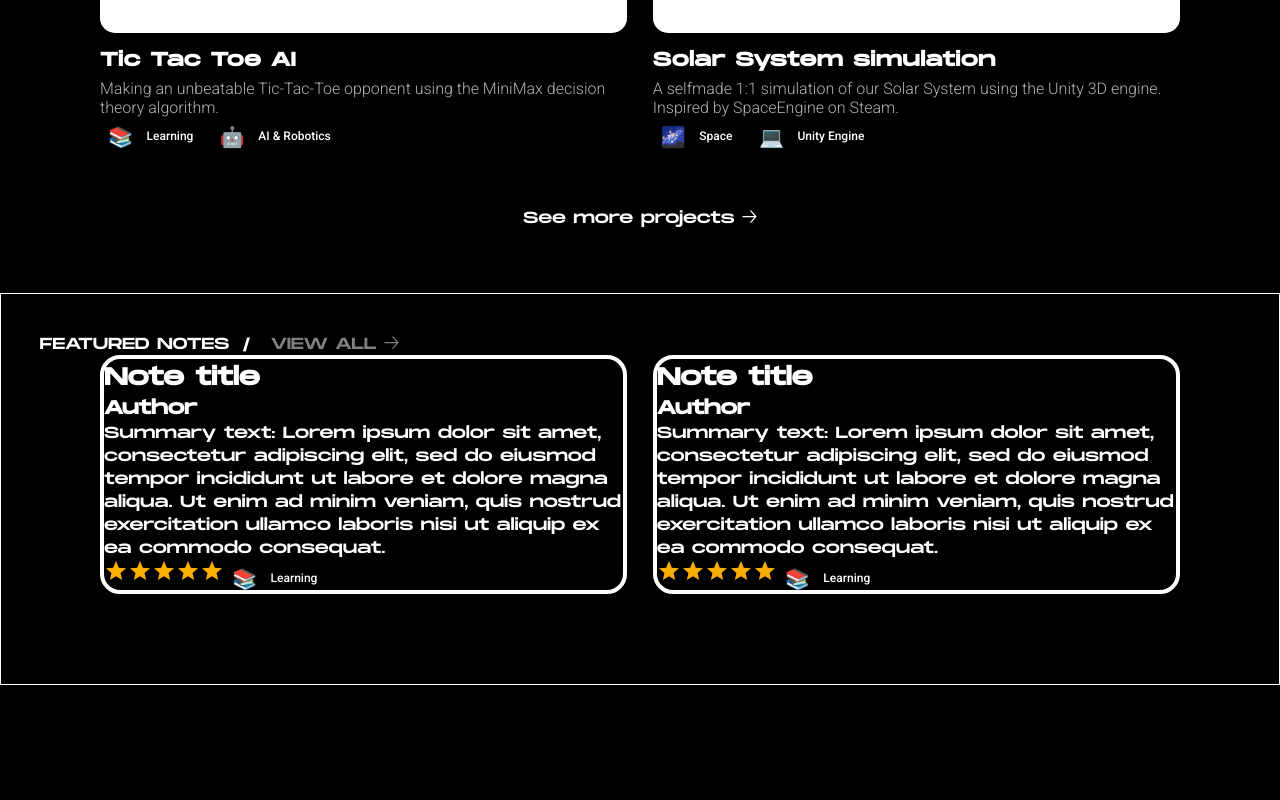
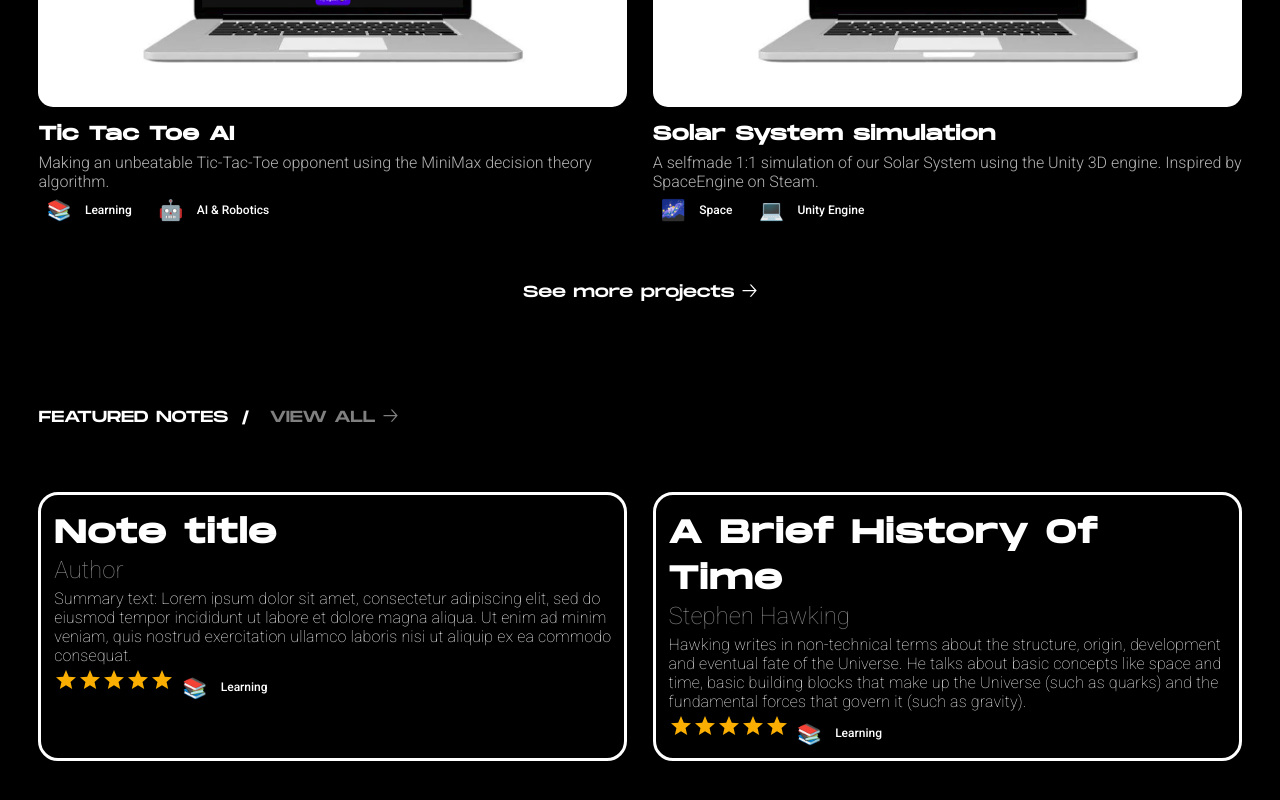
Before and after one commit to Wilmox/portfolio, a Next.js app: page / in a window 1280 px wide. Shown: the part 1769-2569 px from the top of the page. Before the commit the page ends 2500 px from the top, so only its background shows below. Built offline with nearby package versions, Linux system fonts and the light colour scheme.

Commit message:
Styling note section

```diff
--- a/pages/index.js
+++ b/pages/index.js
@@ -140,10 +140,11 @@ export default function Home() {
             </a>
 
             <a className={styles.noteCard}>
-              <h2>Note title</h2>
-              <h3>Author</h3>
+              <h2>A Brief History Of Time</h2>
+              <h3>Stephen Hawking</h3>
               <p>
-                Summary text: Lorem ipsum dolor sit amet, consectetur adipiscing elit, sed do eiusmod tempor incididunt ut labore et dolore magna aliqua. Ut enim ad minim veniam, quis nostrud exercitation ullamco laboris nisi ut aliquip ex ea commodo consequat.
+                Hawking writes in non-technical terms about the structure, origin, development and eventual fate of the Universe. He talks about basic concepts like space and time,
+                basic building blocks that make up the Universe (such as quarks) and the fundamental forces that govern it (such as gravity).
               </p>
               <Rating name="half-rating-read" defaultValue={5} precision={0.5} readOnly />
               <Chip bgColor="rgba(243, 156, 18, .7)" text={"Learning"} icon={"\u{1F4DA}"} />
--- a/styles/Home.module.css
+++ b/styles/Home.module.css
@@ -77,7 +77,7 @@ div.about p {
 
 .projects {
   text-align: left !important;
-  max-width: 1080px;
+  max-width: 1500px;
   margin: auto;
   display: grid;
   grid-auto-columns: 1fr;
@@ -137,32 +137,6 @@ div.about p {
   text-decoration: underline;
 }
 
-.noteSection {
-  width: 100%;
-  border: 1px solid white;
-}
-
-.notes {
-  max-width: 1080px;
-  margin: auto;
-  display: grid;
-  grid-auto-columns: 1fr;
-  grid-column-gap: 2vw;
-  grid-row-gap: 2vw;
-  grid-template-areas: "a a" "a  a" "a  a";
-  grid-template-columns: 1fr 1fr;
-  grid-template-rows: auto;
-}
-
-.notes a.noteCard {
-  border: white 4px solid;
-  border-radius: 20px;
-  grid-column-end: span 1;
-  grid-column-start: span 1;
-  grid-row-end: span 1;
-  grid-row-start: span 1;
-}
-
 ul.breadcrumb {
   list-style: none;
 }
@@ -174,6 +148,7 @@ ul.breadcrumb li {
 }
 
 /* Add a slash symbol (/) before/behind each list item */
+
 ul.breadcrumb li+li:before {
   padding: 0 1vw;
   color: white;
@@ -190,6 +165,55 @@ ul.breadcrumb li a:hover {
   text-decoration: underline;
   cursor: pointer;
   transition: .5s;
+}
+
+.noteSection {
+  width: 100%;
+  /*border: 1px solid white;*/
+}
+
+.notes {
+  max-width: 1500px;
+  margin: 5vw auto;
+  display: grid;
+  grid-auto-columns: 1fr;
+  grid-column-gap: 2vw;
+  grid-row-gap: 2vw;
+  grid-template-areas: "a a" "a  a" "a  a";
+  grid-template-columns: 1fr 1fr;
+  grid-template-rows: auto;
+}
+
+.notes a.noteCard {
+  border: white 3px solid;
+  border-radius: 20px;
+  grid-column-end: span 1;
+  grid-column-start: span 1;
+  grid-row-end: span 1;
+  grid-row-start: span 1;
+  padding: 1vw;
+}
+
+.noteCard h2 {
+  font-size: 2rem;
+  letter-spacing: 0.1rem;
+  padding: 0 0 .2vw 0;
+}
+
+.noteCard h3 {
+  font-family: 'Roboto', sans-serif;
+  font-size: 1.5rem;
+  font-weight: lighter;
+  opacity: .5;
+  padding: 0 0 .2vw 0;
+}
+
+.noteCard p {
+  font-weight: lighter;
+  font-family: 'Roboto', sans-serif;
+  text-shadow:0 0 1px transparent;
+  letter-spacing: 0.01rem;
+  margin: .2vw 0;
 }
 
 @media screen and (max-width: 1500px) {}
@@ -271,7 +295,6 @@ ul.breadcrumb li a:hover {
     grid-template-columns: 1fr;
     grid-template-rows: auto;
   }
-
   .notes {
     grid-column-gap: 1vw;
     grid-row-gap: 10vw;
```
